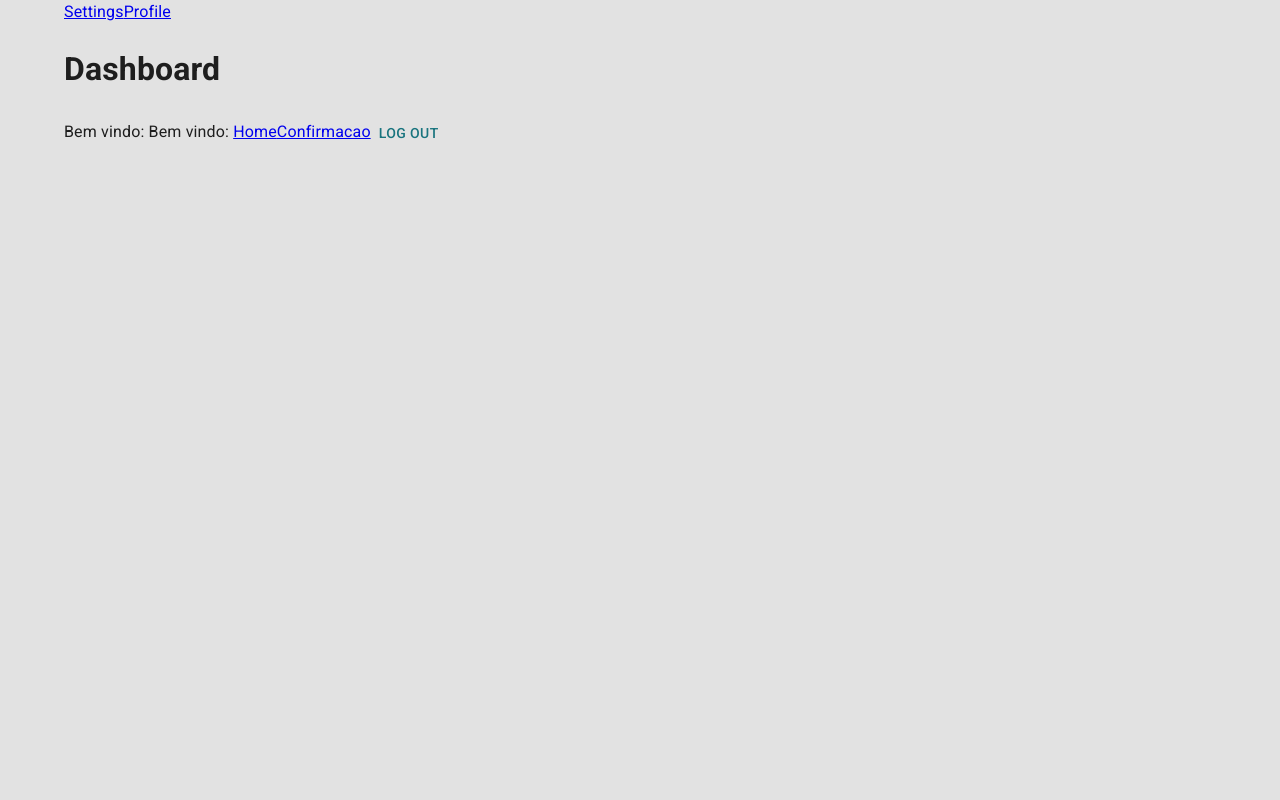
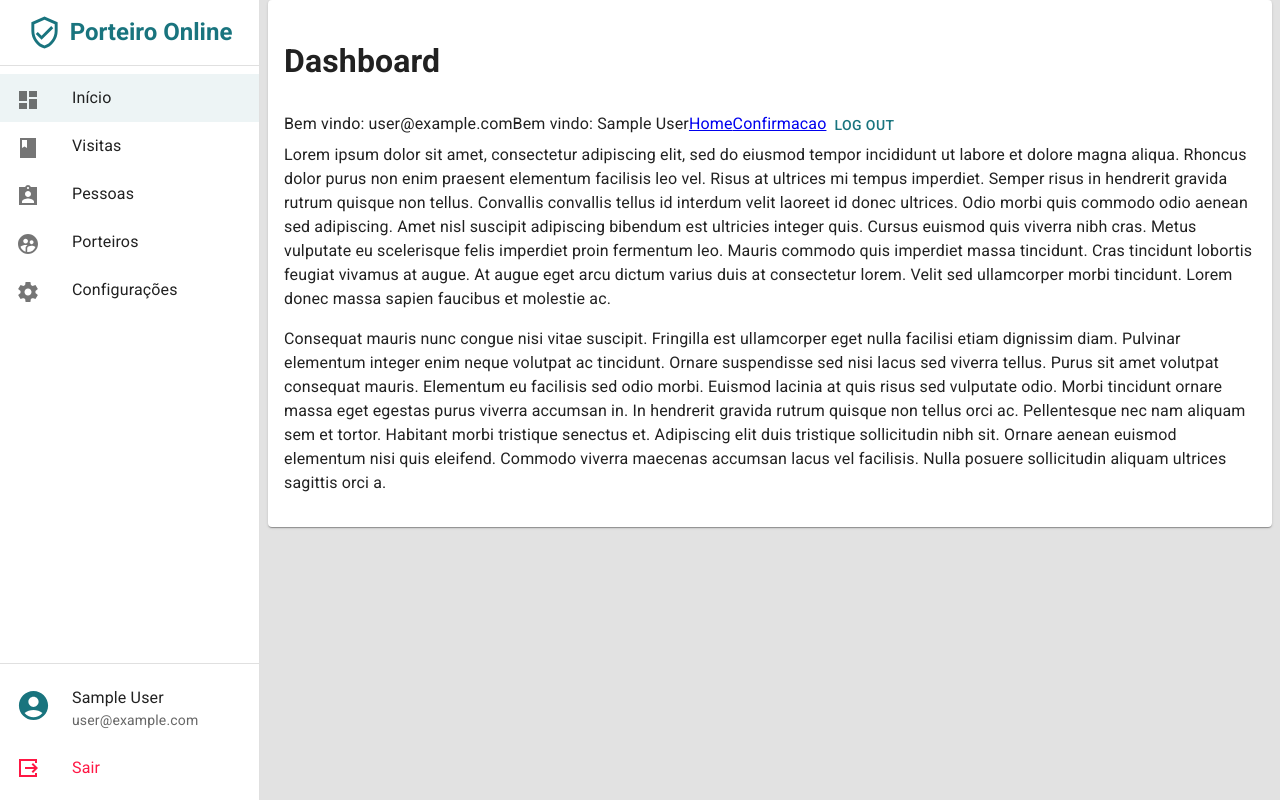
Before and after one commit to dioncrs/porteironline.com-front, a React (Vite) app: page /dashboard in a window 1280 px wide. Built offline with nearby package versions, Linux system fonts and the light colour scheme; no server answers; sample sign-in values are in the browser's storage.

Commit message:
drwaer ok

```diff
--- a/package.json
+++ b/package.json
@@ -13,8 +13,8 @@
     "@emotion/react": "^11.11.4",
     "@emotion/styled": "^11.11.0",
     "@fontsource/roboto": "^5.0.12",
-    "@mui/icons-material": "^5.15.11",
-    "@mui/material": "^5.15.11",
+    "@mui/icons-material": "^5.15.12",
+    "@mui/material": "^5.15.12",
     "firebase": "^10.8.1",
     "localforage": "^1.10.0",
     "match-sorter": "^6.3.4",
--- a/src/App.jsx
+++ b/src/App.jsx
@@ -19,9 +19,9 @@ function App() {
   // }, [setUser]);
 
   return (
-    <Container>
+
         <RouterProvider router={router} fallbackElement={<p>Initial Load...</p>} />
-    </Container>
+
   )
 }
 
--- a/src/layouts/AuthLayout.css
+++ /dev/null
@@ -1,3 +0,0 @@
-body{
-    background-color: blue;
-}
--- a/src/layouts/AuthLayout.jsx
+++ b/src/layouts/AuthLayout.jsx
@@ -1,6 +1,6 @@
 import { Fragment, Suspense, useEffect, useState } from "react";
 import { Outlet } from "react-router-dom";
-import { CircularProgress } from "@mui/material";
+import { Backdrop, CircularProgress } from "@mui/material";
 import { Centralize } from "@/components/Centralize";
 import { auth } from "@/plugins/firebase";
 
@@ -10,7 +10,7 @@ export const AuthLayout = () => {
 
   const checkUser = async() =>{
     await auth.authStateReady();
-    setUser(auth.currentUser.uid);
+    setUser(auth.currentUser);
     setIsLoading(false)
     }
 
@@ -18,7 +18,12 @@ export const AuthLayout = () => {
 
   return (
     <Fragment>
-    {isLoading ? (<Centralize> <CircularProgress /></Centralize>) : (<Outlet context={[user, setUser]}></Outlet>)}
+    {isLoading ? (<Backdrop
+  sx={{ color: '#fff', zIndex: (theme) => theme.zIndex.drawer + 1 }}
+  open={isLoading}
+>
+  <CircularProgress color="inherit" />
+</Backdrop>) : (<Outlet context={[user, setUser]}></Outlet>)}
     </Fragment>
   )
 };
--- a/src/layouts/ProtectedLayout.jsx
+++ b/src/layouts/ProtectedLayout.jsx
@@ -1,20 +1,152 @@
-import { Link, Navigate, Outlet, useOutletContext } from "react-router-dom";
+import { AppBar, Avatar, BottomNavigation, BottomNavigationAction, Box, Button, Divider, Drawer, Icon, List, ListItem, ListItemAvatar, ListItemButton, ListItemIcon, ListItemText, ListSubheader, Paper, Toolbar, Typography } from "@mui/material";
+import { Link, Navigate, Outlet, useLocation, useOutletContext, useMatch } from "react-router-dom";
+import { HomeSharp, AssignmentIndSharp, BookSharp, OutputSharp, AccountCircleSharp, DashboardSharp, SupervisedUserCircleSharp, SettingsSharp } from '@mui/icons-material';
+import { Logotipo } from "@/components/Logotipo";
+import { logoutUser } from "@/services/UserService";
+import React, { useState } from "react";
 
 
-export const ProtectedLayout = () => {
-  const [ user, setUser ] = useOutletContext();
+export function ProtectedLayout() {
+  const [user, setUser] = useOutletContext();
+  const { pathname } = useLocation();
+  const drawerWidth = 260
 
   if (!user) {
     return <Navigate to="/login" />;
   }
 
+  const itemList = [
+    {
+      text: "Início",
+      icon: <DashboardSharp />,
+      keys: "dashboard",
+      to: "/dashboard"
+    },
+    {
+      text: "Visitas",
+      icon: <BookSharp />,
+      keys: "visitas",
+      to: "/visitas"
+    },
+    {
+      text: "Pessoas",
+      icon: <AssignmentIndSharp />,
+      keys: "pessoas",
+      to: "/pessoas"
+    },
+    {
+      text: "Porteiros",
+      icon: <SupervisedUserCircleSharp />,
+      keys: "porteiros",
+      to: "/porteiros"
+    },
+    {
+      text: "Configurações",
+      icon: <SettingsSharp />,
+      keys: "configuracoes",
+      to: "/configuracoes"
+    }
+  ];
+
+  async function handleLogoutClick() {
+    await logoutUser();
+    setUser(null);
+    Navigate({ to: "/login" });
+  }
+
   return (
-    <div>
-      <nav>
-        <Link to="/dashboard">Settings</Link>
-        <Link to="/profile">Profile</Link>
-      </nav>
-      <Outlet context={[user, setUser]} />
-    </div>
+    <Box sx={{ display: 'flex' }}>
+      <Drawer
+        sx={{
+          width: drawerWidth,
+          flexShrink: 0,
+          '& .MuiDrawer-paper': {
+            width: drawerWidth,
+            boxSizing: 'border-box',
+          },
+        }}
+        variant="permanent"
+        anchor="left"
+
+      >
+        <Box padding="15px 0px">
+          <Logotipo />
+        </Box>
+        <Divider />
+        <List>
+          {itemList.map((item) => (
+            <ListItem disablePadding key={item.keys}>
+              <ListItemButton LinkComponent={Link} to={item.to} selected={pathname === item.to}>
+                <ListItemIcon>
+                  <Icon>{item.icon}</Icon>
+                </ListItemIcon>
+                <ListItemText primary={item.text} />
+              </ListItemButton>
+            </ListItem >
+          ))}
+        </List>
+
+        <Box sx={{ marginTop: 'auto', alignContent: "center" }} >
+          <Divider />
+
+          <List>
+            <ListItem alignItems="flex-start">
+              <ListItemIcon>
+                <AccountCircleSharp fontSize="large" color="primary" />
+              </ListItemIcon>
+              <ListItemText
+                primary={user.displayName}
+                secondary={user.email}
+              />
+            </ListItem>
+            <ListItem disablePadding onClick={handleLogoutClick}>
+              <ListItemButton>
+                <ListItemIcon>
+                  <OutputSharp color="error" />
+                </ListItemIcon>
+                <ListItemText primary="Sair" primaryTypographyProps={{
+                  color: 'error',
+                }} />
+              </ListItemButton>
+            </ListItem >
+          </List>
+        </Box>
+      </Drawer>
+      <Box
+        component="main"
+        sx={{ flexGrow: 1, bgcolor: 'background.default', pl: 1, pr: 1, minHeight: '100vh' }}
+      >
+        <Paper elevation={1} sx={{ p: 2 }}><Outlet context={[user, setUser]} />
+          <Typography paragraph>
+            Lorem ipsum dolor sit amet, consectetur adipiscing elit, sed do eiusmod
+            tempor incididunt ut labore et dolore magna aliqua. Rhoncus dolor purus non
+            enim praesent elementum facilisis leo vel. Risus at ultrices mi tempus
+            imperdiet. Semper risus in hendrerit gravida rutrum quisque non tellus.
+            Convallis convallis tellus id interdum velit laoreet id donec ultrices.
+            Odio morbi quis commodo odio aenean sed adipiscing. Amet nisl suscipit
+            adipiscing bibendum est ultricies integer quis. Cursus euismod quis viverra
+            nibh cras. Metus vulputate eu scelerisque felis imperdiet proin fermentum
+            leo. Mauris commodo quis imperdiet massa tincidunt. Cras tincidunt lobortis
+            feugiat vivamus at augue. At augue eget arcu dictum varius duis at
+            consectetur lorem. Velit sed ullamcorper morbi tincidunt. Lorem donec massa
+            sapien faucibus et molestie ac.
+          </Typography>
+          <Typography paragraph>
+            Consequat mauris nunc congue nisi vitae suscipit. Fringilla est ullamcorper
+            eget nulla facilisi etiam dignissim diam. Pulvinar elementum integer enim
+            neque volutpat ac tincidunt. Ornare suspendisse sed nisi lacus sed viverra
+            tellus. Purus sit amet volutpat consequat mauris. Elementum eu facilisis
+            sed odio morbi. Euismod lacinia at quis risus sed vulputate odio. Morbi
+            tincidunt ornare massa eget egestas purus viverra accumsan in. In hendrerit
+            gravida rutrum quisque non tellus orci ac. Pellentesque nec nam aliquam sem
+            et tortor. Habitant morbi tristique senectus et. Adipiscing elit duis
+            tristique sollicitudin nibh sit. Ornare aenean euismod elementum nisi quis
+            eleifend. Commodo viverra maecenas accumsan lacus vel facilisis. Nulla
+            posuere sollicitudin aliquam ultrices sagittis orci a.
+          </Typography></Paper>
+
+
+      </Box>
+    </Box>
   )
 };
--- /dev/null
+++ b/src/pages/PersonPage.jsx
@@ -0,0 +1,7 @@
+import React from 'react'
+
+export default function PersonPage() {
+  return (
+    <div>PersonPage</div>
+  )
+}
--- a/src/pages/RegisterPage.jsx
+++ b/src/pages/RegisterPage.jsx
@@ -15,7 +15,7 @@ import { CircularProgress, Divider, Step, StepContent, StepLabel, Stepper } from
 
 import { createCompany } from "@/services/CompanyService";
 import { createUser, updateUserProfile} from '@/services/UserService'
-import { Navigate, useNavigate, useOutletContext } from "react-router-dom";
+import { Navigate, useOutletContext } from "react-router-dom";
 import { auth } from "@/plugins/firebase";
 
 
@@ -27,7 +27,6 @@ export function RegisterPage() {
   const [cnpj, setCnpj] = useState("");
   const [isLoggingIn, setIsLoggingIn] = useState(false);
   const [errorMessage, setErrorMessage] = useState("");
-  const navigate = useNavigate();
   const [activeStep, setActiveStep] = useState(0);
   const [ user, setUser ] = useOutletContext();
 
@@ -36,6 +35,7 @@ export function RegisterPage() {
     e.preventDefault();
 
     try {
+      setErrorMessage("");
       setIsLoggingIn(true);
       await createUser(email, password);
       setActiveStep((prevActiveStep) => prevActiveStep + 1);
@@ -50,6 +50,7 @@ export function RegisterPage() {
   const handleUpdateUserName = async (e) => {
     e.preventDefault();
     try {
+      setErrorMessage("");
       setIsLoggingIn(true);
       await updateUserProfile({ displayName });
       setActiveStep((prevActiveStep) => prevActiveStep + 1);
@@ -65,6 +66,7 @@ export function RegisterPage() {
     e.preventDefault();
 
     try {
+      setErrorMessage("");
       setIsLoggingIn(true);
       await createCompany({name: companyName, cnpj: cnpj, userAdminId: auth.currentUser.uid});
       setUser(auth.currentUser);
--- /dev/null
+++ b/src/pages/VisitsPage.jsx
@@ -0,0 +1,7 @@
+import React from 'react'
+
+export default function VisitsPage() {
+  return (
+    <div>VisitsPage</div>
+  )
+}
--- a/src/plugins/router.js
+++ b/src/plugins/router.js
@@ -1,6 +1,4 @@
 import { createBrowserRouter, defer } from "react-router-dom";
-import { onAuthStateChanged } from "firebase/auth";
-import { auth } from "@/plugins/firebase";
 
 import { ProtectedLayout } from "@/layouts/ProtectedLayout";
 import { AuthLayout } from "@/layouts/AuthLayout";
@@ -10,21 +8,14 @@ import { LoginPage } from '@/pages/LoginPage';
 import { Dashboard } from '@/pages/DashboardPage';
 import { HomePage } from '@/pages/HomePage';
 import { RegisterPage } from '@/pages/RegisterPage';
+import PersonPage from "@/pages/PersonPage";
+import VisitsPage from "@/pages/VisitsPage";
 
-
-async function userLoader() {
-    const userPromise = new Promise(resolve => onAuthStateChanged(auth, (user) => resolve(user)));
-    console.log("Verificando user")
-    return defer({
-        userPromise,
-    });
-  }
 
 export const router = createBrowserRouter([
     {
         id: "root",
         path: "/",
-        loader: userLoader,
         Component: AuthLayout,
         children: [
             {
@@ -50,6 +41,14 @@ export const router = createBrowserRouter([
                     {
                         path: "dashboard",
                         Component: Dashboard,
+                    },
+                    {
+                        path: "pessoas",
+                        Component: PersonPage,
+                    },
+                    {
+                        path: "visitas",
+                        Component: VisitsPage,
                     }
                 ]
             },
```
Also changed, not shown: 1 other file (tests, documents, lock files or other folders).
